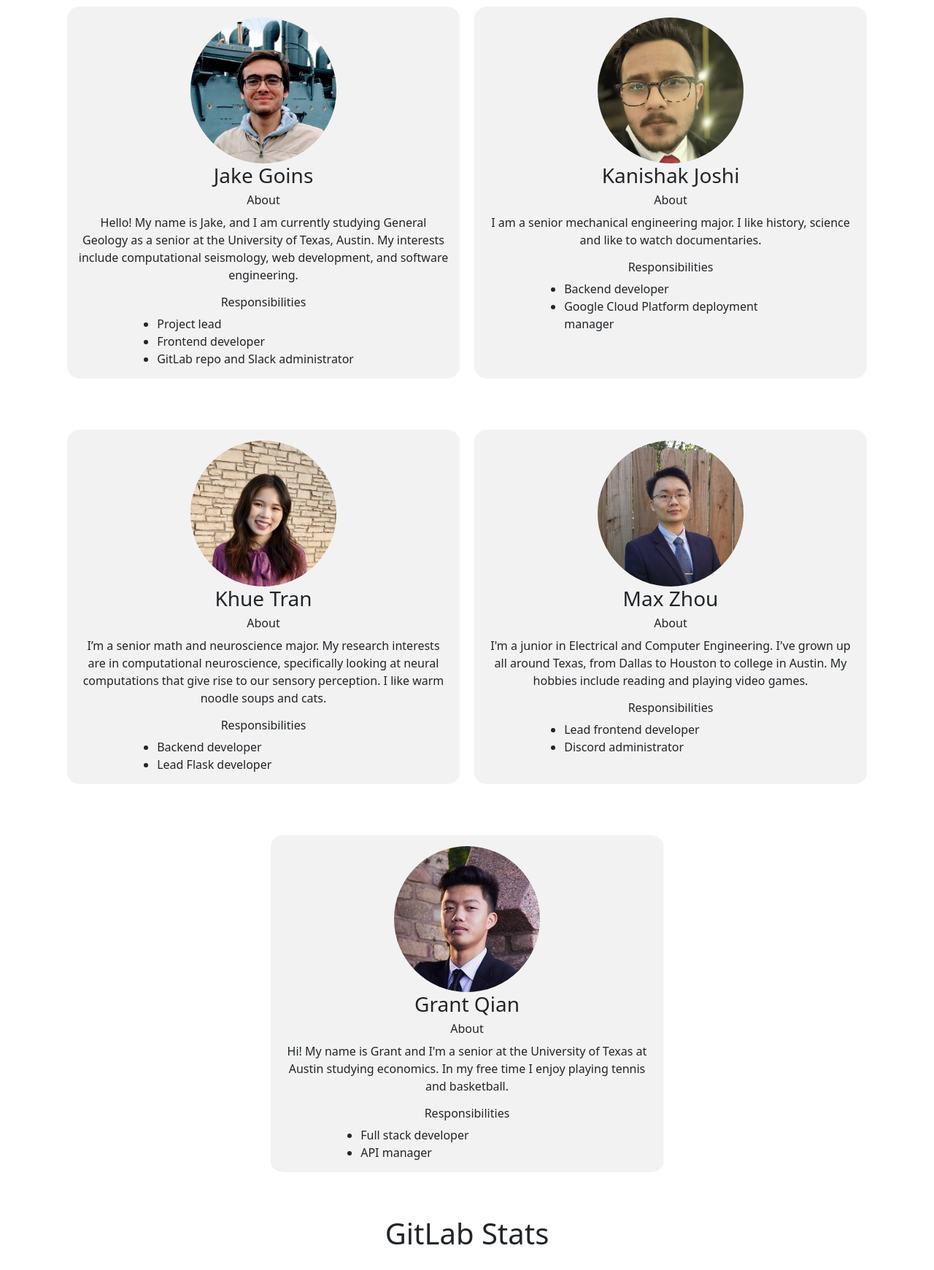
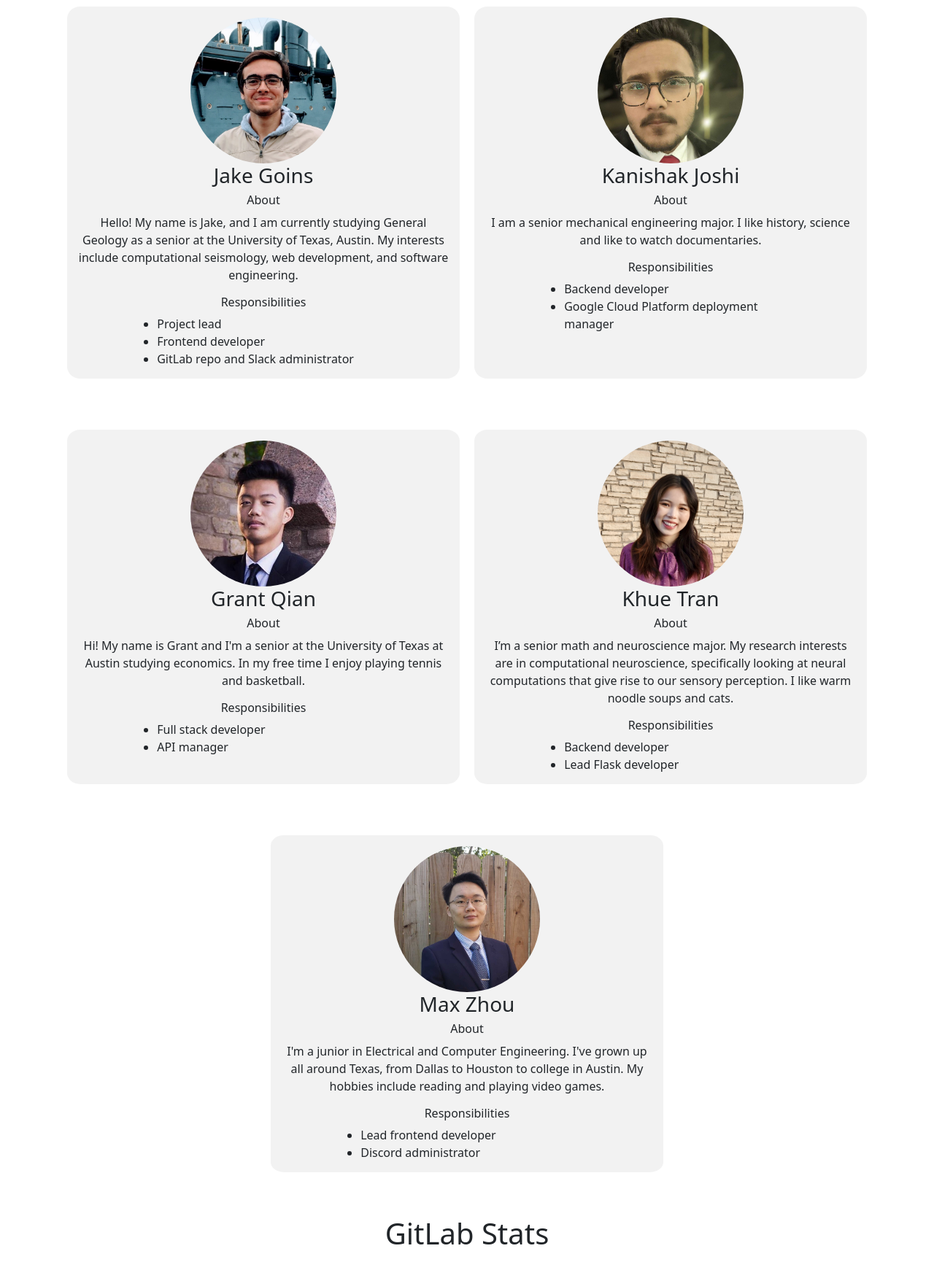
Before and after one commit to gqian75/Ephemeral, a Flask app: page /about/ in a window 1280 px wide. Shown: the part 357-2098 px from the top of the page at 73% size. Run offline with Flask 2, Linux system fonts and the light colour scheme; some libraries are stand-ins or nearby versions.

Commit message:
Grant in footer, about page alphabetized

```diff
--- a/frontend/templates/about.html
+++ b/frontend/templates/about.html
@@ -36,8 +36,9 @@
             <h3>Jake Goins</h3>
             <div>
                 <h6>About</h6>
-                <p>Hello! My name is Jake, and I am currently studying General Geology as a senior at the University of Texas, Austin.
-                My interests include computational seismology, web development, and software engineering.</p>
+                <p>Hello! My name is Jake, and I am currently studying General Geology as a senior at the University of
+                    Texas, Austin. My interests include computational seismology, web development,
+                    and software engineering.</p>
                 <h6>Responsibilities</h6>
                 <ul class="about_list">
                     <li>Project lead</li>
@@ -64,12 +65,27 @@
 
     <div class="row">
         <div class="col-6 boxed">
+            <img id="about_img" src="../static/images/grant.jpg" alt="Grant">
+            <h3>Grant Qian</h3>
+            <div>
+                <h6>About</h6>
+                <p>Hi! My name is Grant and I'm a senior at the University of Texas at Austin studying economics.
+                    In my free time I enjoy playing tennis and basketball.</p>
+                <h6>Responsibilities</h6>
+                <ul class="about_list">
+                    <li>Full stack developer</li>
+                    <li>API manager</li>
+                </ul>
+            </div>
+        </div>
+        <div class="col-6 boxed">
             <img id="about_img" src="../static/images/khue.png" alt="Khue">
             <h3>Khue Tran</h3>
             <div>
                 <h6>About</h6>
                 <p>I’m a senior math and neuroscience major.
-                    My research interests are in computational neuroscience, specifically looking at neural computations that give rise to our sensory perception.
+                    My research interests are in computational neuroscience, specifically looking at neural
+                    computations that give rise to our sensory perception.
                     I like warm noodle soups and cats.</p>
                 <h6>Responsibilities</h6>
                 <ul class="about_list">
@@ -78,32 +94,20 @@
                 </ul>
             </div>
         </div>
-        <div class="col-6 boxed">
+    </div>
+
+    <div class="row">
+        <div class="col-6 boxed center-table">
             <img id="about_img" src="../static/images/max.jpg" alt="Max">
             <h3>Max Zhou</h3>
             <div>
                 <h6>About</h6>
-                <p>I'm a junior in Electrical and Computer Engineering. I've grown up all around Texas, from Dallas to Houston to college in Austin. My hobbies include reading and playing video games.</p>
+                <p>I'm a junior in Electrical and Computer Engineering. I've grown up all around Texas, from Dallas to
+                    Houston to college in Austin. My hobbies include reading and playing video games.</p>
                 <h6>Responsibilities</h6>
                 <ul class="about_list">
                     <li>Lead frontend developer</li>
                     <li>Discord administrator</li>
-                </ul>
-            </div>
-        </div>
-    </div>
-
-    <div class="row">
-        <div class="col-6 boxed center-table">
-            <img id="about_img" src="../static/images/grant.jpg" alt="Grant">
-            <h3>Grant Qian</h3>
-            <div>
-                <h6>About</h6>
-                <p>Hi! My name is Grant and I'm a senior at the University of Texas at Austin studying economics. In my free time I enjoy playing tennis and basketball.</p>
-                <h6>Responsibilities</h6>
-                <ul class="about_list">
-                    <li>Full stack developer</li>
-                    <li>API manager</li>
                 </ul>
             </div>
         </div>
--- a/frontend/templates/base.html
+++ b/frontend/templates/base.html
@@ -36,7 +36,7 @@
     </main>
     <footer id="foot">
         <p><i>Ephemeral&trade;</i><br>
-            Jake Goins, Kanishak Joshi, Khue Tran, Max Zhou<br>
+            Jake Goins, Kanishak Joshi, Grant Qian, Khue Tran, Max Zhou<br>
             February 24, 2021</p>
     </footer>
 </body>
```
